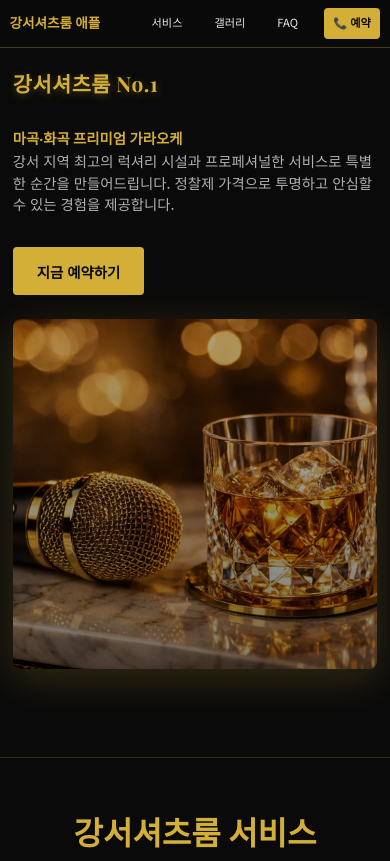
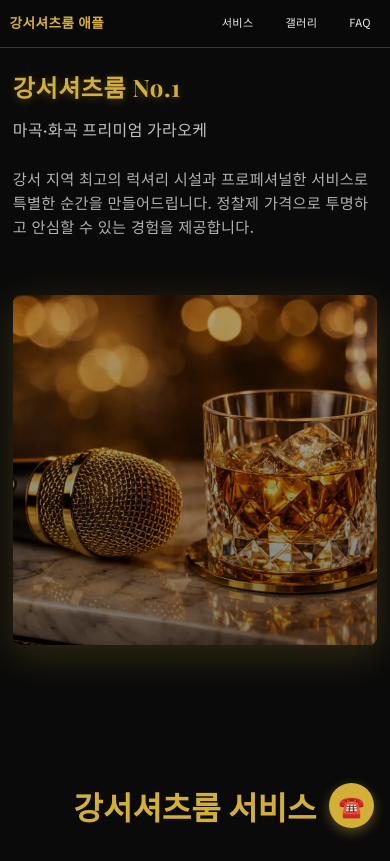
Before and after one commit to insang3663-netizen/yeongdeungposhirt2, a plain HTML site: page index.html in a window 390 px wide. Shown: the top 861 px of the page. Drawn offline with nearby package versions, Linux system fonts and the light colour scheme.

Commit message:
모바일 최적화: 텍스트 크기 확대, 예약 버튼 제거, 우측 하단 플로팅 전화 버튼 추가

```diff
--- a/index.html
+++ b/index.html
@@ -55,41 +55,27 @@
       }
 
       nav h1 {
-        font-size: clamp(1rem, 4vw, 1.3rem);
+        font-size: clamp(1.2rem, 5vw, 1.5rem);
         font-weight: 700;
         color: #d4af37;
         white-space: nowrap;
         overflow: hidden;
         text-overflow: ellipsis;
+        letter-spacing: 0.5px;
       }
 
       nav a {
-        font-size: 0.9rem;
+        font-size: 0.95rem;
         margin-left: 2rem;
         text-decoration: none;
         color: #e8e8e8;
         transition: color 0.3s;
         white-space: nowrap;
+        letter-spacing: 0.3px;
       }
 
       nav a:hover {
         color: #d4af37;
-      }
-
-      .nav-phone {
-        background: #d4af37;
-        color: #0a0a0a;
-        padding: 0.6rem 1rem;
-        border-radius: 4px;
-        font-weight: 600;
-        font-size: 0.85rem;
-        text-decoration: none;
-        white-space: nowrap;
-        flex-shrink: 0;
-      }
-
-      .nav-phone:hover {
-        background: #e0c158;
       }
 
       .hero {
@@ -105,26 +91,30 @@
       }
 
       .hero-text h2 {
-        font-size: 3rem;
-        margin-bottom: 0.5rem;
-        line-height: 1.1;
-        font-weight: 700;
-      }
-
-      .hero-text h2 {
         font-size: 4.5rem;
         color: #d4af37;
         font-weight: 700;
-        margin-bottom: 2rem;
+        margin-bottom: 1rem;
+        letter-spacing: 1px;
+        text-shadow: 0 2px 8px rgba(212, 175, 55, 0.3);
+        line-height: 1.3;
+      }
+
+      .hero-text h3 {
+        font-size: 1.5rem;
+        color: #c0c0c0;
+        font-weight: 400;
+        margin-bottom: 1.5rem;
+        line-height: 1.4;
         letter-spacing: 0.5px;
-        text-shadow: 0 2px 8px rgba(212, 175, 55, 0.3);
       }
 
       .hero-text p {
-        font-size: 1rem;
+        font-size: 1.05rem;
         margin-bottom: 2rem;
         color: #b0b0b0;
-        line-height: 1.8;
+        line-height: 1.7;
+        letter-spacing: 0.3px;
       }
 
       .hero-image {
@@ -153,29 +143,9 @@
         z-index: 1;
       }
 
-      .cta-button {
-        display: inline-block;
-        background: #d4af37;
-        color: #0a0a0a;
-        padding: 1rem 2rem;
-        border-radius: 4px;
-        text-decoration: none;
-        font-weight: 700;
-        font-size: 1rem;
-        transition: background 0.3s;
-        border: none;
-        cursor: pointer;
-      }
-
-      .cta-button:hover {
-        background: #e0c158;
-      }
-
       .info-section {
         margin: 4rem 0;
         padding: 3rem 0;
-        border-top: 1px solid rgba(212, 175, 55, 0.2);
-        border-bottom: 1px solid rgba(212, 175, 55, 0.2);
       }
 
       .info-section h2 {
@@ -186,23 +156,21 @@
 
       .info-grid {
         display: grid;
-        grid-template-columns: repeat(5, 1fr);
-        gap: 1.5rem;
+        grid-template-columns: repeat(4, 1fr);
+        gap: 2rem;
       }
 
       .info-card {
-        background: rgba(212, 175, 55, 0.05);
+        text-align: center;
+        padding: 1.5rem;
         border: 1px solid rgba(212, 175, 55, 0.2);
-        padding: 1.5rem;
         border-radius: 8px;
         transition: all 0.3s;
-        text-align: center;
       }
 
       .info-card:hover {
-        background: rgba(212, 175, 55, 0.1);
-        border-color: rgba(212, 175, 55, 0.4);
-        transform: translateY(-5px);
+        border-color: rgba(212, 175, 55, 0.5);
+        box-shadow: 0 4px 12px rgba(212, 175, 55, 0.1);
       }
 
       .info-card h3 {
@@ -296,6 +264,31 @@
         display: block;
       }
 
+      .floating-phone {
+        position: fixed;
+        bottom: 2rem;
+        right: 2rem;
+        width: 60px;
+        height: 60px;
+        background: #d4af37;
+        border-radius: 50%;
+        display: flex;
+        align-items: center;
+        justify-content: center;
+        text-decoration: none;
+        font-size: 1.8rem;
+        color: #ffffff;
+        box-shadow: 0 4px 12px rgba(212, 175, 55, 0.4);
+        transition: all 0.3s ease;
+        z-index: 40;
+      }
+
+      .floating-phone:hover {
+        background: #e0c158;
+        transform: scale(1.1);
+        box-shadow: 0 6px 16px rgba(212, 175, 55, 0.6);
+      }
+
       footer {
         background: rgba(10, 10, 10, 0.8);
         border-top: 1px solid rgba(212, 175, 55, 0.2);
@@ -303,23 +296,6 @@
         text-align: center;
         color: #b0b0b0;
         margin-top: 4rem;
-      }
-
-      .footer-phone {
-        background: #d4af37;
-        color: #0a0a0a;
-        padding: 0.8rem 1.5rem;
-        border-radius: 4px;
-        text-decoration: none;
-        font-weight: 700;
-        display: inline-block;
-        margin: 1rem 0;
-        cursor: pointer;
-        font-size: 1.1rem;
-      }
-
-      .footer-phone:hover {
-        background: #e0c158;
       }
 
       @media (max-width: 768px) {
@@ -348,12 +324,6 @@
           padding: 0.4rem 0.6rem;
         }
 
-        .nav-phone {
-          padding: 0.5rem 0.8rem;
-          font-size: 0.75rem;
-          margin-left: 0.5rem;
-        }
-
         .hero {
           margin-top: 3.5rem;
           padding: 2rem 0;
@@ -365,21 +335,19 @@
         }
 
         .hero-text h2 {
-          font-size: clamp(1.5rem, 5vw, 2rem);
+          font-size: clamp(2rem, 6vw, 2.5rem);
+          letter-spacing: 0.8px;
         }
 
         .hero-text h3 {
-          font-size: clamp(1rem, 3.5vw, 1.3rem);
+          font-size: clamp(1.2rem, 4vw, 1.5rem);
+          letter-spacing: 0.5px;
         }
 
         .hero-text p {
-          font-size: 0.9rem;
-          line-height: 1.5;
-        }
-
-        .cta-button {
-          padding: 0.8rem 1.5rem;
-          font-size: 0.9rem;
+          font-size: 0.95rem;
+          line-height: 1.6;
+          letter-spacing: 0.3px;
         }
 
         .info-grid {
@@ -415,6 +383,14 @@
         .faq-answer {
           font-size: 0.9rem;
         }
+
+        .floating-phone {
+          width: 50px;
+          height: 50px;
+          bottom: 1.5rem;
+          right: 1.5rem;
+          font-size: 1.5rem;
+        }
       }
 
       @media (max-width: 480px) {
@@ -431,26 +407,31 @@
           margin-left: 0.3rem;
         }
 
-        .nav-phone {
-          padding: 0.4rem 0.6rem;
-          font-size: 0.7rem;
-        }
-
         .hero {
           margin-top: 3rem;
           padding: 1.5rem 0;
         }
 
         .hero-text h2 {
-          font-size: clamp(1.3rem, 4vw, 1.8rem);
+          font-size: clamp(1.5rem, 5vw, 2rem);
+          letter-spacing: 0.6px;
         }
 
         .hero-text h3 {
-          font-size: clamp(0.9rem, 3vw, 1.1rem);
+          font-size: clamp(1rem, 3.5vw, 1.2rem);
+          letter-spacing: 0.4px;
         }
 
         .container {
           padding: 0 0.8rem;
+        }
+
+        .floating-phone {
+          width: 45px;
+          height: 45px;
+          bottom: 1rem;
+          right: 1rem;
+          font-size: 1.3rem;
         }
       }
     </style>
@@ -463,7 +444,6 @@
           <a href="#services">서비스</a>
           <a href="#gallery">갤러리</a>
           <a href="#faq">FAQ</a>
-          <a href="tel:010-3778-6425" class="nav-phone">📞 예약</a>
         </div>
       </div>
     </nav>
@@ -475,7 +455,6 @@
             <h2>강서셔츠룸 No.1</h2>
             <h3>마곡·화곡 프리미엄 가라오케</h3>
             <p>강서 지역 최고의 럭셔리 시설과 프로페셔널한 서비스로 특별한 순간을 만들어드립니다. 정찰제 가격으로 투명하고 안심할 수 있는 경험을 제공합니다.</p>
-            <a href="tel:010-3778-6425" class="cta-button">지금 예약하기</a>
           </div>
           <div class="hero-image">
             <img src="gangseo-shirtroom-luxury.webp" alt="강서셔츠룸 럭셔리 라운지 분위기" loading="lazy" />
@@ -560,10 +539,11 @@
       <div class="container">
         <h3>강서셔츠룸 애플</h3>
         <p>마곡·화곡 프리미엄 가라오케</p>
-        <a href="tel:010-3778-6425" class="footer-phone">📞 010-3778-6425</a>
         <p style="margin-top: 1.5rem; font-size: 0.9rem;">카카오톡: inhighg | 24시간 연중무휴</p>
       </div>
     </footer>
+
+    <a href="tel:010-3778-6425" class="floating-phone">☎️</a>
 
     <script>
       document.querySelectorAll('.faq-question').forEach(question => {
@@ -572,14 +552,6 @@
           item.classList.toggle('active');
         });
       });
-
-      document.querySelectorAll('.nav-phone, .footer-phone, .cta-button').forEach(btn => {
-        btn.addEventListener('click', function(e) {
-          if (this.href && this.href.startsWith('tel:')) {
-            window.location.href = this.href;
-          }
-        });
-      });
     </script>
   </body>
 </html>
```
